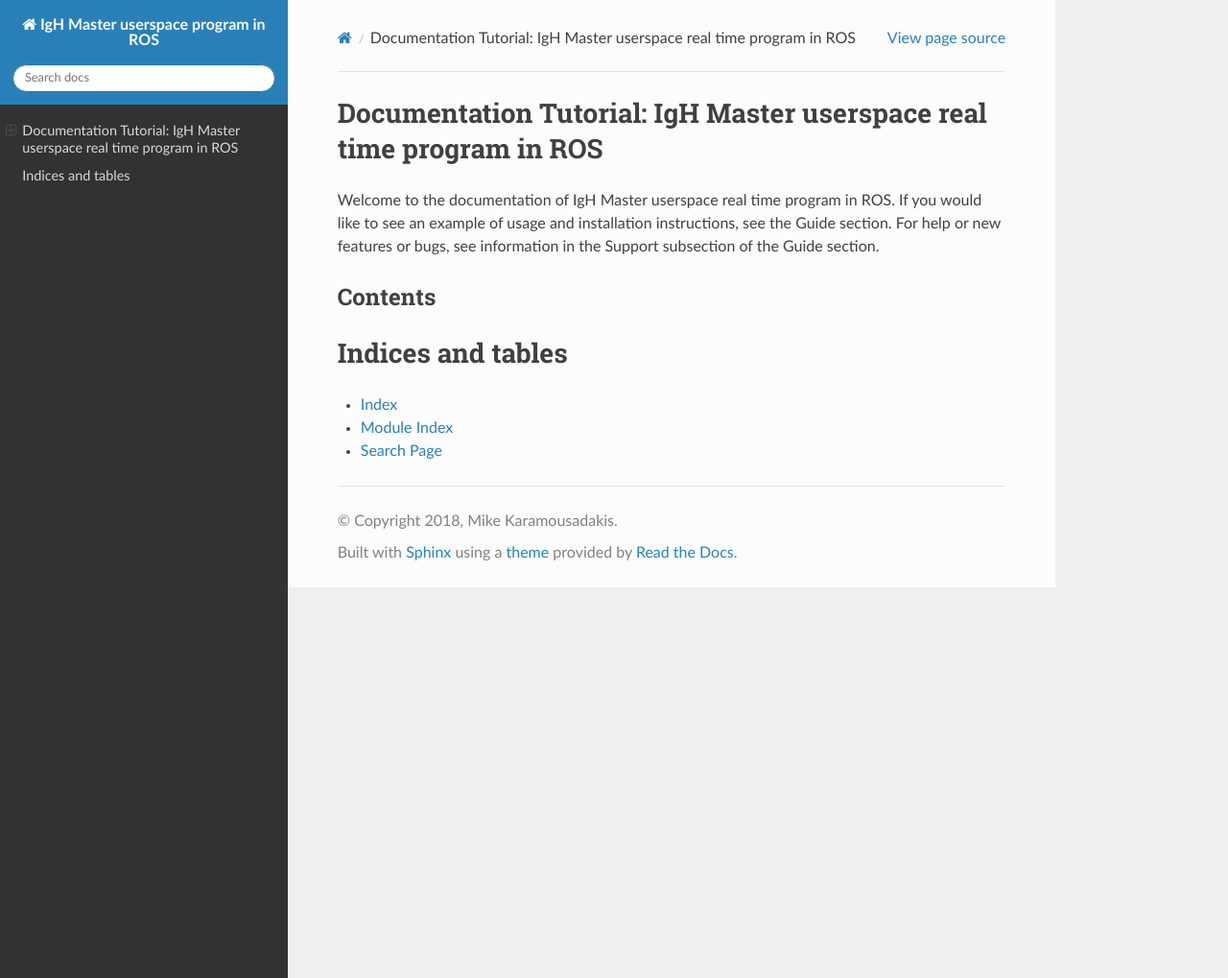
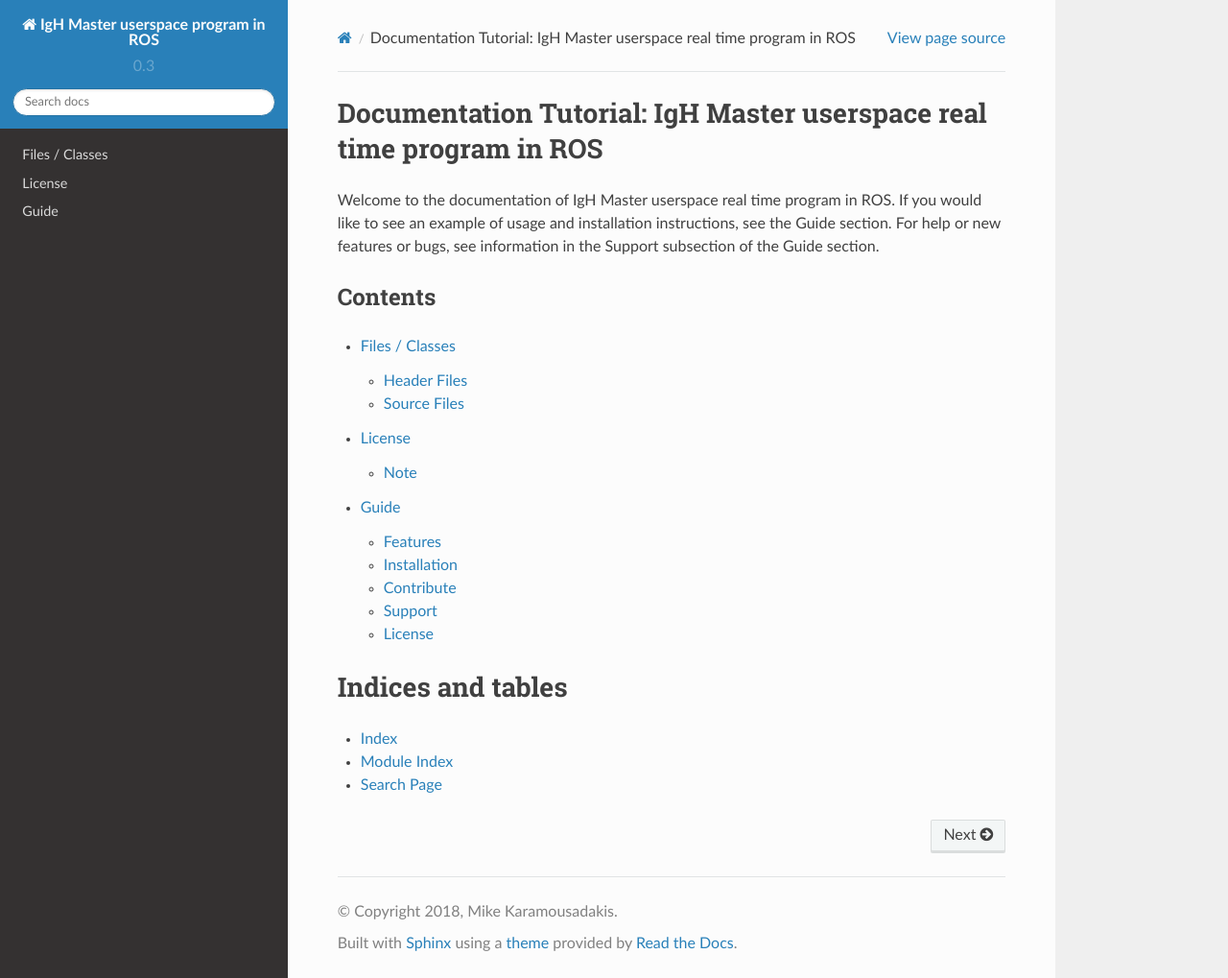
Before and after one commit to mikekaram/ether_ros, a Sphinx documentation site: the page built from docs/source/index.rst, in a window 1280 px wide and 1019 px high. Shown: the whole window at 96% size. Built offline with Sphinx 7.4.7 and the Read the Docs theme 2.0.0, drawn with Linux system fonts in a browser that asks for light colours.

Commit message:
fixed minor bug in files.rst

```diff
--- a/docs/source/conf.py
+++ b/docs/source/conf.py
@@ -24,7 +24,7 @@
 author = u'Mike Karamousadakis'
 
 # The short X.Y version
-version = u''
+version = u'0.3'
 # The full version, including alpha/beta/rc tags
 release = u'0.3.1'
 
--- a/docs/source/files.rst
+++ b/docs/source/files.rst
@@ -1,5 +1,5 @@
-Files
-=========
+Files / Classes
+================
 
 Header Files
 ------------
@@ -8,49 +8,49 @@
 ~~~~~~~~~~~~~~~~~~~~~~~~~~~~~~~~~~~~~~~
 
 .. doxygenfile:: ethercat_communicator.h
-:project: IgHMUR
+   :project: IgHMUR
 
 EtherCAT Input Data Handler header file
 ~~~~~~~~~~~~~~~~~~~~~~~~~~~~~~~~~~~~~~~
 
 .. doxygenfile:: ethercat_input_data_handler.h
-:project: IgHMUR
+   :project: IgHMUR
 
 EtherCAT Output Data Handler header file
 ~~~~~~~~~~~~~~~~~~~~~~~~~~~~~~~~~~~~~~~~
 
 .. doxygenfile:: ethercat_output_data_handler.h
-:project: IgHMUR
+   :project: IgHMUR
 
 EtherCAT Slave header file
 ~~~~~~~~~~~~~~~~~~~~~~~~~~~~~~~~~~~~~~~
 
 .. doxygenfile:: ethercat_slave.h
-:project: IgHMUR
+    :project: IgHMUR
 
 Main header file
 ~~~~~~~~~~~~~~~~~~~~~~~~~~~~~~~~~~~~~~~
 
 .. doxygenfile:: ighm_ros.h
-:project: IgHMUR
+   :project: IgHMUR
 
 Services header file
 ~~~~~~~~~~~~~~~~~~~~~~~~~~~~~~~~~~~~~~~
 
 .. doxygenfile:: services.h
-:project: IgHMUR
+   :project: IgHMUR
 
 Utilities header file
 ~~~~~~~~~~~~~~~~~~~~~~~~~~~~~~~~~~~~~~~
 
 .. doxygenfile:: utilities.h
-:project: IgHMUR
+   :project: IgHMUR
 
 Deadline Scheduler header file
 ~~~~~~~~~~~~~~~~~~~~~~~~~~~~~~~~~~~~~~~
 
 .. doxygenfile:: deadline_scheduler.h
-:project: IgHMUR
+   :project: IgHMUR
 
 Source Files
 ------------
@@ -59,46 +59,46 @@
 ~~~~~~~~~~~~~~~~~~~~~~~~~~~~~~~~~~~~~~~
 
 .. doxygenfile:: ethercat_communicator.cpp
-:project: IgHMUR
+   :project: IgHMUR
 
 EtherCAT Input Data Handler source file
 ~~~~~~~~~~~~~~~~~~~~~~~~~~~~~~~~~~~~~~~
 
 .. doxygenfile:: ethercat_input_data_handler.cpp
-:project: IgHMUR
+   :project: IgHMUR
 
 EtherCAT Output Data Handler source file
 ~~~~~~~~~~~~~~~~~~~~~~~~~~~~~~~~~~~~~~~~
 
 .. doxygenfile:: ethercat_output_data_handler.cpp
-:project: IgHMUR
+   :project: IgHMUR
 
 EtherCAT Slave source file
 ~~~~~~~~~~~~~~~~~~~~~~~~~~~~~~~~~~~~~~~
 
 .. doxygenfile:: ethercat_slave.cpp
-:project: IgHMUR
+   :project: IgHMUR
 
 Main source file
 ~~~~~~~~~~~~~~~~~~~~~~~~~~~~~~~~~~~~~~~
 
 .. doxygenfile:: ighm_ros.cpp
-:project: IgHMUR
+   :project: IgHMUR
 
 Services source file
 ~~~~~~~~~~~~~~~~~~~~~~~~~~~~~~~~~~~~~~~
 
 .. doxygenfile:: services.cpp
-:project: IgHMUR
+   :project: IgHMUR
 
 Utilities source file
 ~~~~~~~~~~~~~~~~~~~~~~~~~~~~~~~~~~~~~~~
 
 .. doxygenfile:: utilities.cpp
-:project: IgHMUR
+   :project: IgHMUR
 
 EtherCAT Keyboard Controller python file
 ~~~~~~~~~~~~~~~~~~~~~~~~~~~~~~~~~~~~~~~~
 
 .. doxygenfile:: ethercat_keyboard_controller.py
-:project: IgHMUR
+   :project: IgHMUR
--- a/docs/source/index.rst
+++ b/docs/source/index.rst
@@ -7,11 +7,11 @@
 of the Guide section.
 
 Contents
--------
+--------
 .. toctree::
    :maxdepth: 2
+
    files
-   classes
    licence
    guide
 
```
Also changed, not shown: docs/source/classes.rst (deleted, +0 -37 lines).
